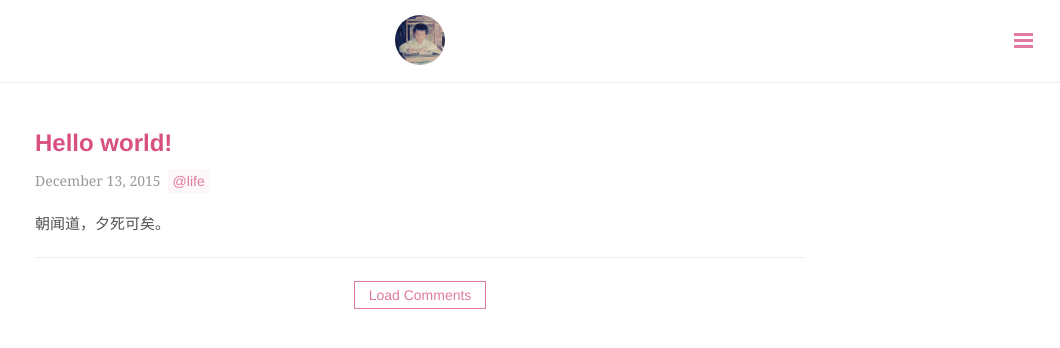
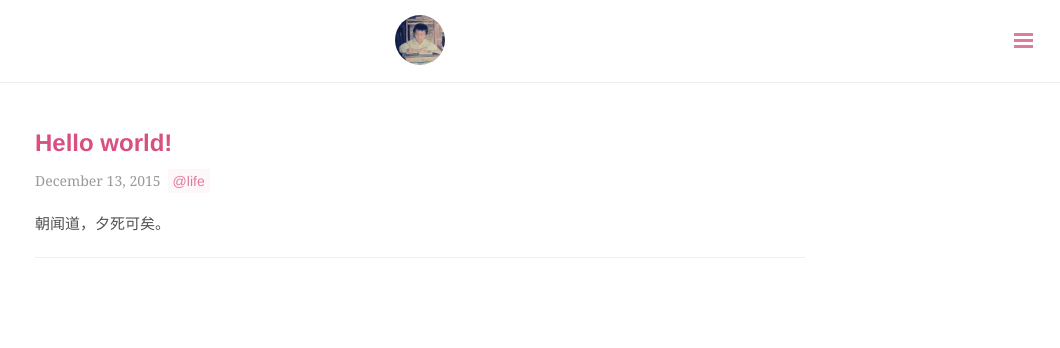
Before and after one commit to yifeitao/yifeitao.github.io, a Jekyll site: the page built from _posts/2015-12-13-hello-world.md, in a window 1280 px wide. Shown: the top 348 px of the page, without its empty margins (220-1280 px from the left). Built offline with Jekyll 4.4.1, drawn with Linux system fonts in a browser that asks for light colours; comment, search, counter and statistics services are not loaded; a style sheet for code colours, icons or effects is not loaded.

Commit message:
add livere comment provider

```diff
--- a/_config.yml
+++ b/_config.yml
@@ -46,9 +46,14 @@
 # relative_path: true
 
 # Where are tags and categories displayed
-disqus_shortname: yifeitao
 tag_page: '/tags/'
 category_page: '/categories/'
+
+# Comments provider config
+comments_provider: livere
+livere_uid: MTAyMC8zNDI2NS8xMDgwMg==
+#disqus_shortname: yifeitao
+
 google_analytics: UA-98784328-1
 
 # reveal.js slide template
--- /dev/null
+++ b/_includes/livere.html
@@ -0,0 +1,19 @@
+<!-- 来必力City版安装代码 -->
+<div id="lv-container" data-id="city" data-uid="{{ site.livere_uid }}">
+	<script type="text/javascript">
+var refer = "{{ site.weburl }}{{ site.baseurl }}{{ page.url }}".replace("http://","").replace("https://","");
+   (function(d, s) {
+       var j, e = d.getElementsByTagName(s)[0];
+
+       if (typeof LivereTower === 'function') { return; }
+
+       j = d.createElement(s);
+       j.src = 'https://cdn-city.livere.com/js/embed.dist.js';
+       j.async = true;
+
+       e.parentNode.insertBefore(j, e);
+   })(document, 'script');
+	</script>
+<noscript> 为正常使用来必力评论功能请激活JavaScript</noscript>
+</div>
+<!-- City版安装代码已完成 -->
--- a/_layouts/page.html
+++ b/_layouts/page.html
@@ -18,9 +18,9 @@
   </script>
   {% endif %}
 
-  {% if page.disqus and site.disqus_shortname %}
+  {% if page.comment and site.comments_provider %}
   <hr>
-  {% include disqus.html %}
+  {% include {{site.comments_provider}}.html %}
   {% endif %}
 </div>
 
--- a/_layouts/post.html
+++ b/_layouts/post.html
@@ -36,9 +36,9 @@
   </script>
   {% endif %}
 
-  {% if site.disqus_shortname %}
+  {% if site.comments_provider %}
   <hr>
-  {% include disqus.html %}
+  {% include {{site.comments_provider}}.html %}
   {% endif %}
 
 </div>
```
